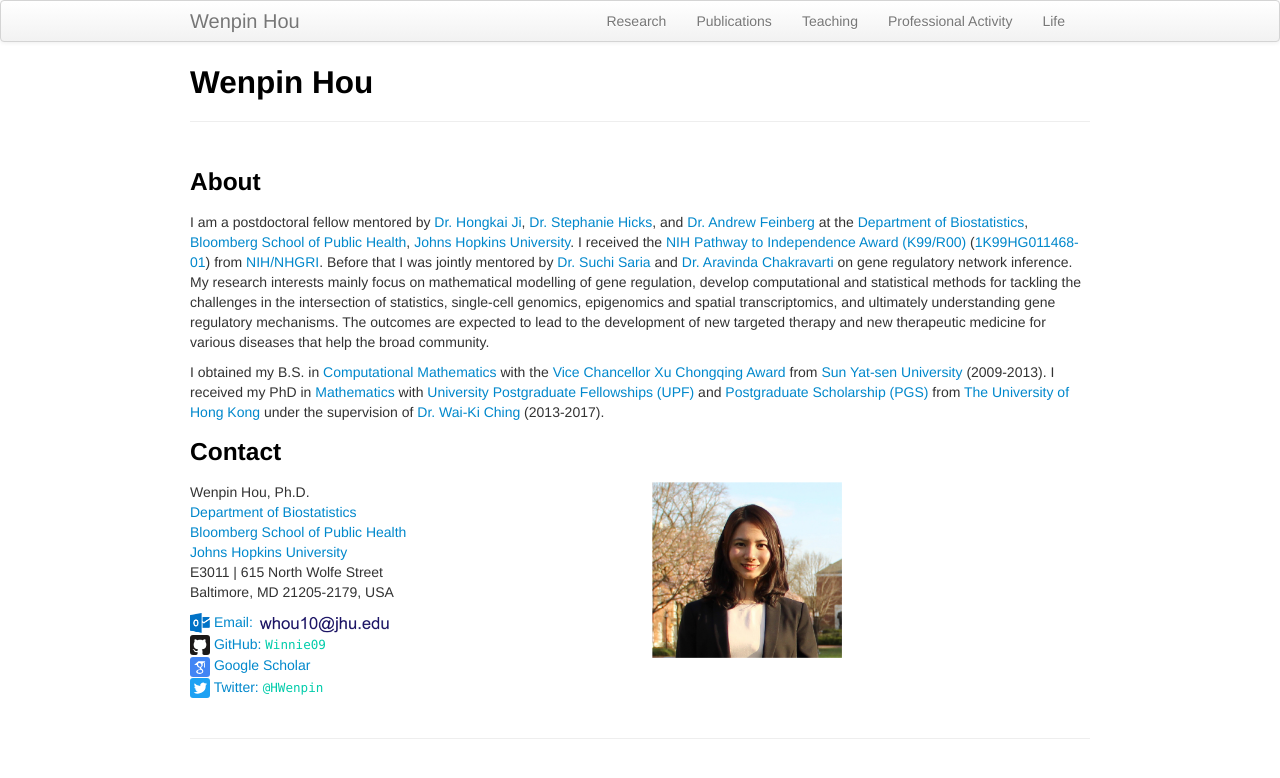
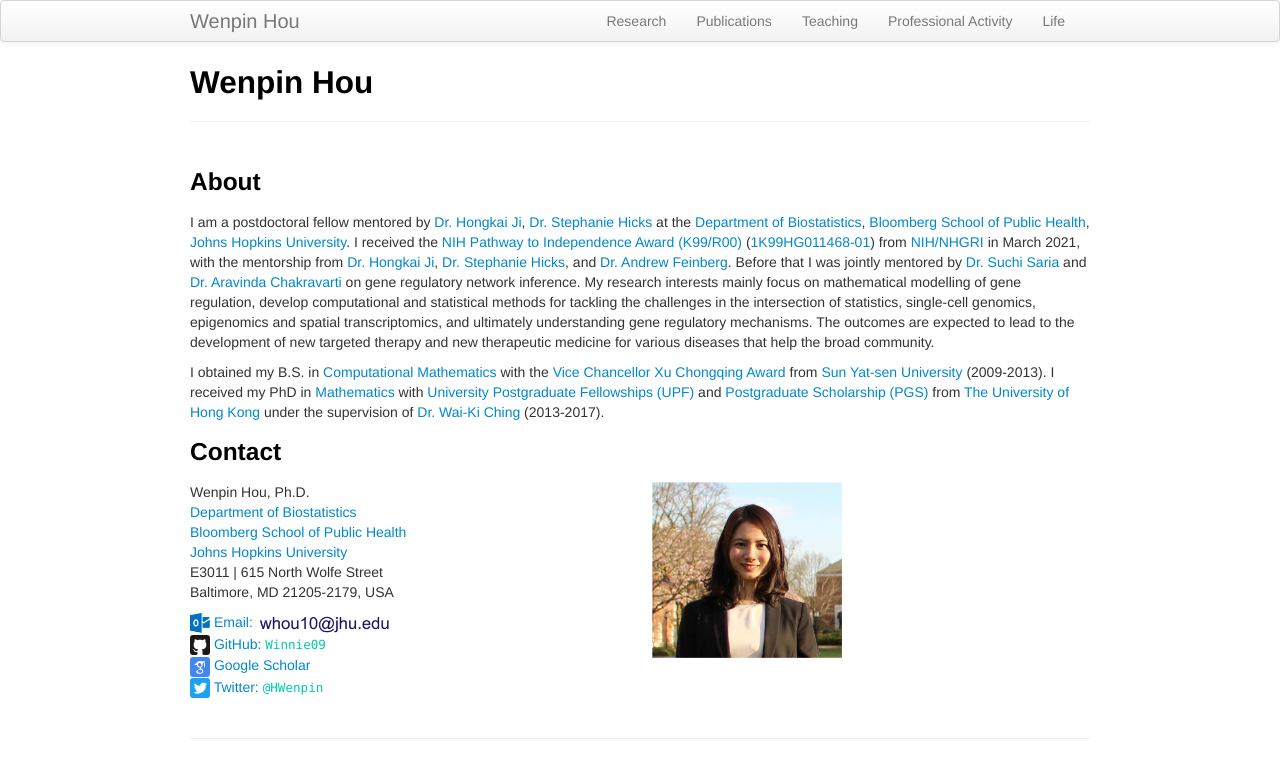
Before and after one commit to Winnie09/Wenpin_Hou, a Jekyll site: the page built from index.md, in a window 1280 px wide. Shown: the top 778 px of the page. Built offline with Jekyll 4.4.1, drawn with Linux system fonts in a browser that asks for light colours.

Commit message:
add changes

```diff
--- a/index.md
+++ b/index.md
@@ -6,7 +6,9 @@ layout: page
 
 ### About
 
-I am a postdoctoral fellow mentored by [Dr. Hongkai Ji](http://www.biostat.jhsph.edu/~hji/), [Dr. Stephanie Hicks](https://www.stephaniehicks.com/), and [Dr. Andrew Feinberg](https://www.hopkinsmedicine.org/profiles/details/andrew-feinberg-1) at the [Department of Biostatistics](https://www.jhsph.edu/departments/biostatistics/), [Bloomberg School of Public Health](https://www.jhsph.edu/), [Johns Hopkins University](https://www.jhu.edu/). I received the [NIH Pathway to Independence Award (K99/R00)](https://grants.nih.gov/grants/guide/pa-files/PA-20-188.html) ([1K99HG011468-01](https://reporter.nih.gov/search/cHJfn5jyOUy-E1JZ1vBQlg/project-details/10104023)) from [NIH/NHGRI](https://www.genome.gov/). Before that I was jointly mentored by [Dr. Suchi Saria](https://suchisaria.jhu.edu/) and [Dr. Aravinda Chakravarti](https://aravindachakravartilab.org/) on gene regulatory network inference. My research interests mainly focus on mathematical modelling of gene regulation, develop computational and statistical methods for tackling the challenges in the intersection of statistics, single-cell genomics, epigenomics and spatial transcriptomics, and ultimately understanding gene regulatory mechanisms. The outcomes are expected to lead to the development of new targeted therapy and new therapeutic medicine for various diseases that help the broad community.
+I am a postdoctoral fellow mentored by [Dr. Hongkai Ji](http://www.biostat.jhsph.edu/~hji/), [Dr. Stephanie Hicks](https://www.stephaniehicks.com/) at the [Department of Biostatistics](https://www.jhsph.edu/departments/biostatistics/), [Bloomberg School of Public Health](https://www.jhsph.edu/), [Johns Hopkins University](https://www.jhu.edu/).
+I received the [NIH Pathway to Independence Award (K99/R00)](https://grants.nih.gov/grants/guide/pa-files/PA-20-188.html) ([1K99HG011468-01](https://reporter.nih.gov/search/cHJfn5jyOUy-E1JZ1vBQlg/project-details/10104023)) from [NIH/NHGRI](https://www.genome.gov/) in March 2021, with the mentorship from [Dr. Hongkai Ji](http://www.biostat.jhsph.edu/~hji/), [Dr. Stephanie Hicks](https://www.stephaniehicks.com/), and [Dr. Andrew Feinberg](https://www.hopkinsmedicine.org/profiles/details/andrew-feinberg-1).
+Before that I was jointly mentored by [Dr. Suchi Saria](https://suchisaria.jhu.edu/) and [Dr. Aravinda Chakravarti](https://aravindachakravartilab.org/) on gene regulatory network inference. My research interests mainly focus on mathematical modelling of gene regulation, develop computational and statistical methods for tackling the challenges in the intersection of statistics, single-cell genomics, epigenomics and spatial transcriptomics, and ultimately understanding gene regulatory mechanisms. The outcomes are expected to lead to the development of new targeted therapy and new therapeutic medicine for various diseases that help the broad community.
 
 I obtained my B.S. in [Computational Mathematics](http://math.sysu.edu.cn/) with the [Vice Chancellor Xu Chongqing
 Award](http://edf.edaao.sysu.edu.cn/jzmx/jz03/cgzs02/index.htm) from [Sun Yat-sen University](http://www.sysu.edu.cn/2012/en/index.htm) (2009-2013).
```
